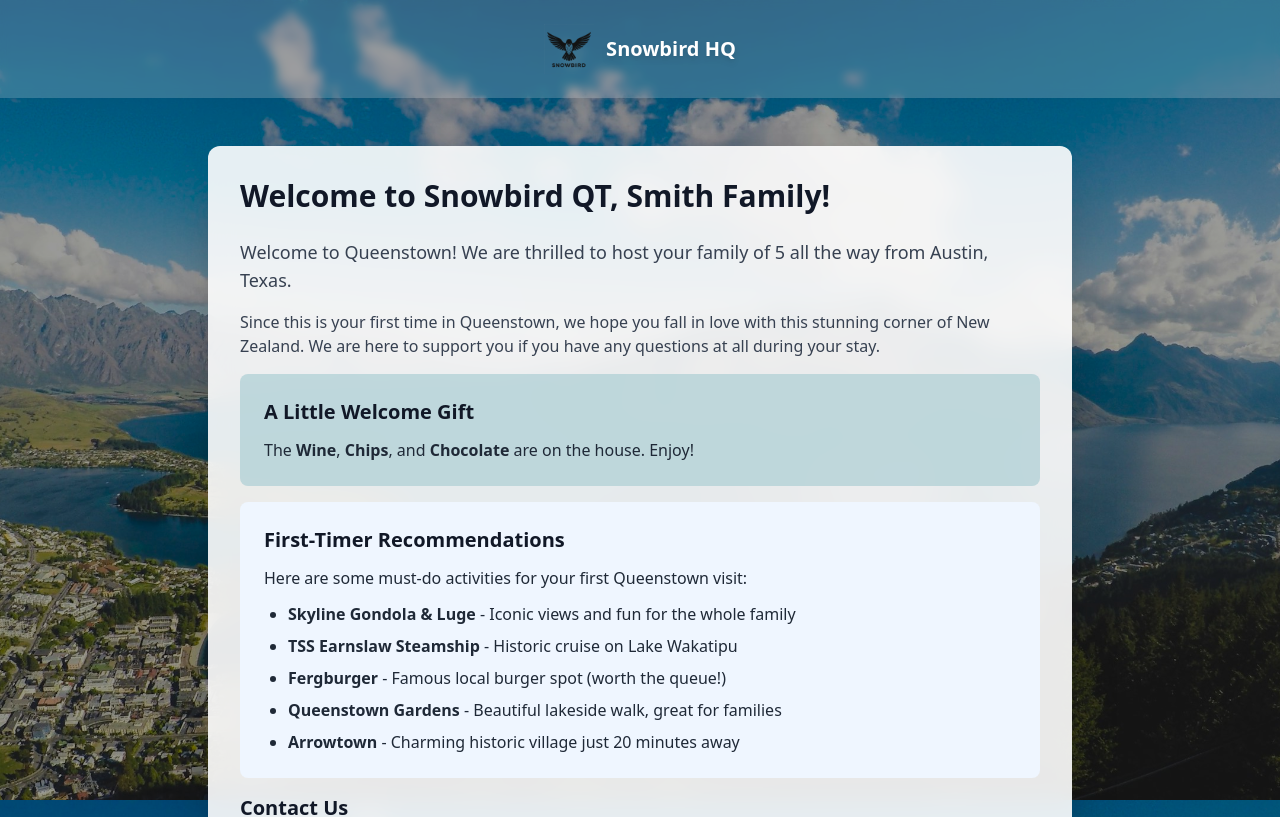
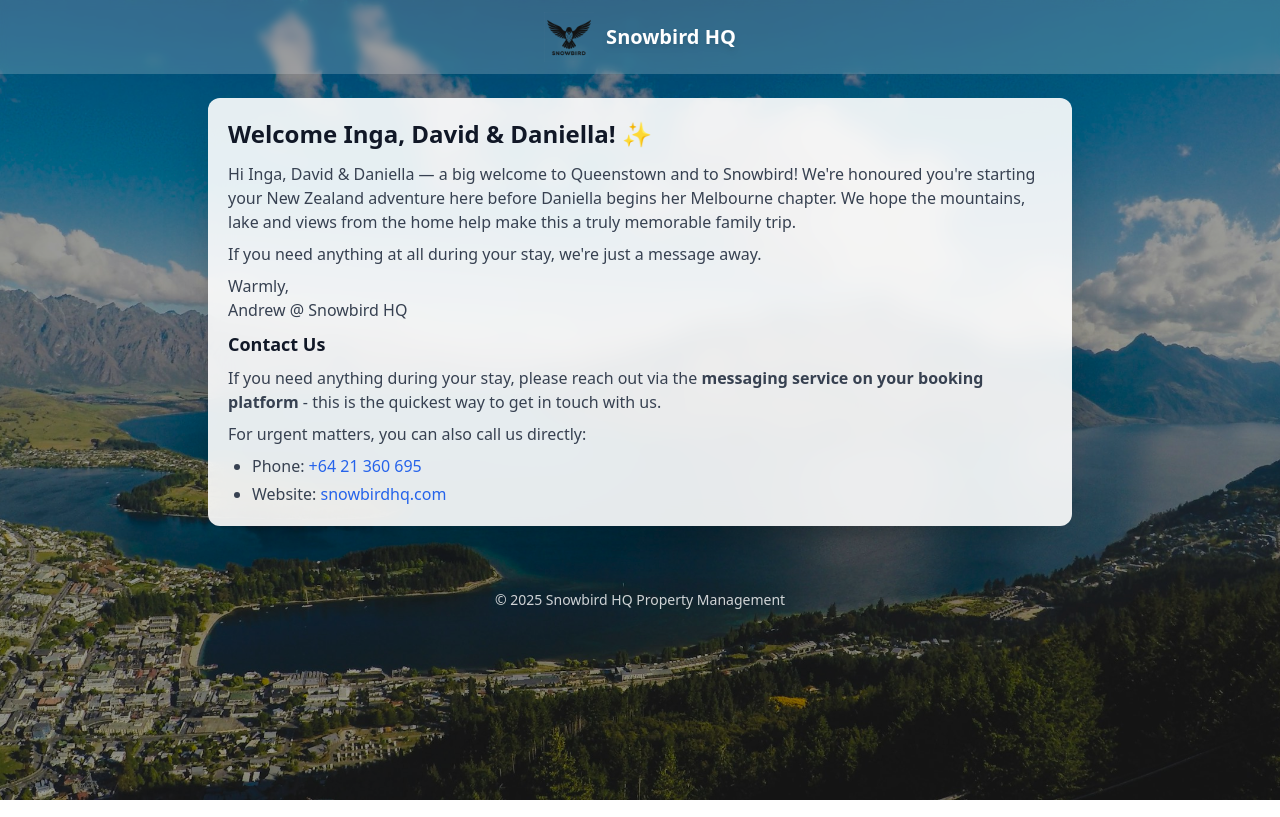
Before and after one commit to andrewlaery/snowbirdhq-website, a Next.js app: page /guestmessage/25-dublin in a window 1280 px wide. Shown: the top 817 px of the page. Built offline with nearby package versions, Linux system fonts and the light colour scheme.

Commit message:
Update guest message for Inga, David & Daniella
Co-Authored-By: Claude Opus 4.6 <noreply@anthropic.com>

```diff
--- a/src/app/guestmessage/25-dublin/page.tsx
+++ b/src/app/guestmessage/25-dublin/page.tsx
@@ -11,7 +11,7 @@ export default function GuestMessage25Dublin() {
       <div className='min-h-screen bg-black/40'>
         {/* Header */}
         <header className='bg-white/20 backdrop-blur-sm'>
-          <div className='max-w-4xl mx-auto px-4 py-6'>
+          <div className='max-w-4xl mx-auto px-4 py-3'>
             <Link href='/' className='flex items-center justify-center'>
               <Image
                 src='/SnowbirdHQ-trans.png'
@@ -28,48 +28,31 @@ export default function GuestMessage25Dublin() {
         </header>
 
         {/* Guest Message Content */}
-        <main className='max-w-4xl mx-auto px-4 py-12'>
-          <div className='bg-white/90 backdrop-blur-md rounded-xl p-8 shadow-2xl'>
-            <h1 className='text-3xl font-bold text-gray-900 mb-6'>
-              Welcome to Snowbird QT, Smith Family!
+        <main className='max-w-4xl mx-auto px-4 py-6'>
+          <div className='bg-white/90 backdrop-blur-md rounded-xl p-5 shadow-2xl'>
+            <h1 className='text-2xl font-bold text-gray-900 mb-3'>
+              Welcome Inga, David &amp; Daniella! ✨
             </h1>
 
             {/* UPDATE YOUR MESSAGE BELOW */}
-            <div className='prose prose-lg text-gray-700 space-y-4'>
-              <p className='text-lg'>
-                Welcome to Queenstown! We are thrilled to host your family of 5 all the way from Austin, Texas.
+            <div className='prose text-gray-700 space-y-2'>
+              <p>
+                Hi Inga, David &amp; Daniella — a big welcome to Queenstown and to Snowbird!
+                We&apos;re honoured you&apos;re starting your New Zealand adventure here before
+                Daniella begins her Melbourne chapter. We hope the mountains, lake and views
+                from the home help make this a truly memorable family trip.
               </p>
 
               <p>
-                Since this is your first time in Queenstown, we hope you fall in love with this stunning corner of New Zealand. We are here to support you if you have any questions at all during your stay.
+                If you need anything at all during your stay, we&apos;re just a message away.
               </p>
 
-              <div className='bg-snowbird-blue/80 rounded-lg p-6 mt-6'>
-                <h2 className='text-xl font-semibold text-gray-900 mb-3'>
-                  A Little Welcome Gift
-                </h2>
-                <p className='text-gray-800'>
-                  The <strong>Wine</strong>, <strong>Chips</strong>, and <strong>Chocolate</strong> are on the house. Enjoy!
-                </p>
-              </div>
+              <p>
+                Warmly,<br />
+                Andrew @ Snowbird HQ
+              </p>
 
-              <div className='bg-blue-50 rounded-lg p-6 mt-6'>
-                <h2 className='text-xl font-semibold text-gray-900 mb-3'>
-                  First-Timer Recommendations
-                </h2>
-                <p className='text-gray-800 mb-3'>
-                  Here are some must-do activities for your first Queenstown visit:
-                </p>
-                <ul className='list-disc pl-6 space-y-2 text-gray-800'>
-                  <li><strong>Skyline Gondola & Luge</strong> - Iconic views and fun for the whole family</li>
-                  <li><strong>TSS Earnslaw Steamship</strong> - Historic cruise on Lake Wakatipu</li>
-                  <li><strong>Fergburger</strong> - Famous local burger spot (worth the queue!)</li>
-                  <li><strong>Queenstown Gardens</strong> - Beautiful lakeside walk, great for families</li>
-                  <li><strong>Arrowtown</strong> - Charming historic village just 20 minutes away</li>
-                </ul>
-              </div>
-
-              <h2 className='text-xl font-semibold text-gray-900 mt-8'>
+              <h2 className='text-lg font-semibold text-gray-900 mt-4'>
                 Contact Us
               </h2>
               <p>
@@ -78,7 +61,7 @@ export default function GuestMessage25Dublin() {
               <p>
                 For urgent matters, you can also call us directly:
               </p>
-              <ul className='list-disc pl-6 space-y-2'>
+              <ul className='list-disc pl-6 space-y-1'>
                 <li>Phone: <a href='tel:+6421360695' className='text-blue-600 hover:text-blue-800'>+64 21 360 695</a></li>
                 <li>Website: <a href='https://snowbirdhq.com' className='text-blue-600 hover:text-blue-800'>snowbirdhq.com</a></li>
               </ul>
@@ -88,7 +71,7 @@ export default function GuestMessage25Dublin() {
         </main>
 
         {/* Footer */}
-        <footer className='py-6 mt-12'>
+        <footer className='py-4 mt-6'>
           <div className='max-w-4xl mx-auto px-4 text-center text-white/80 text-sm'>
             <p>&copy; 2025 Snowbird HQ Property Management</p>
           </div>
```
